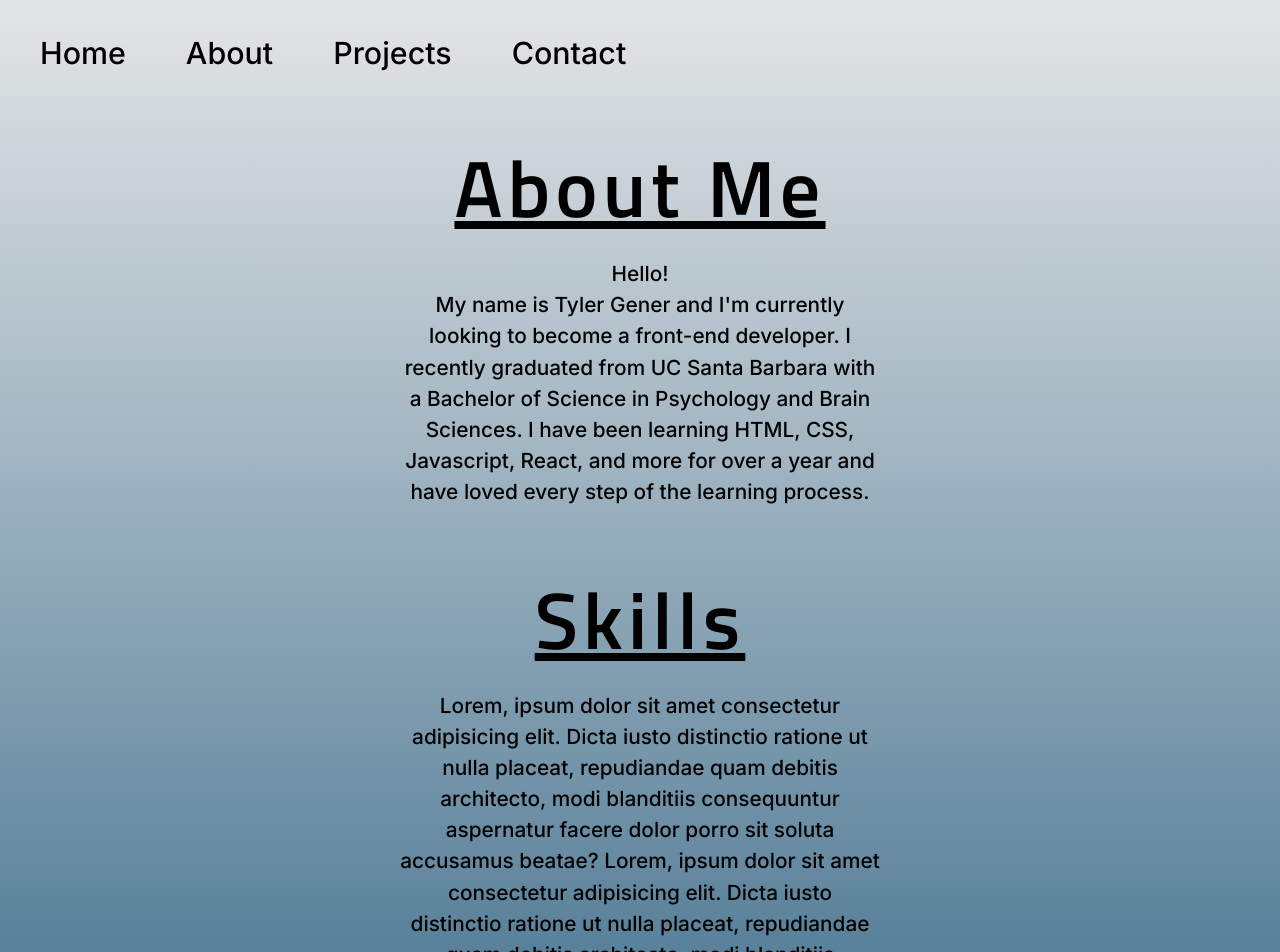
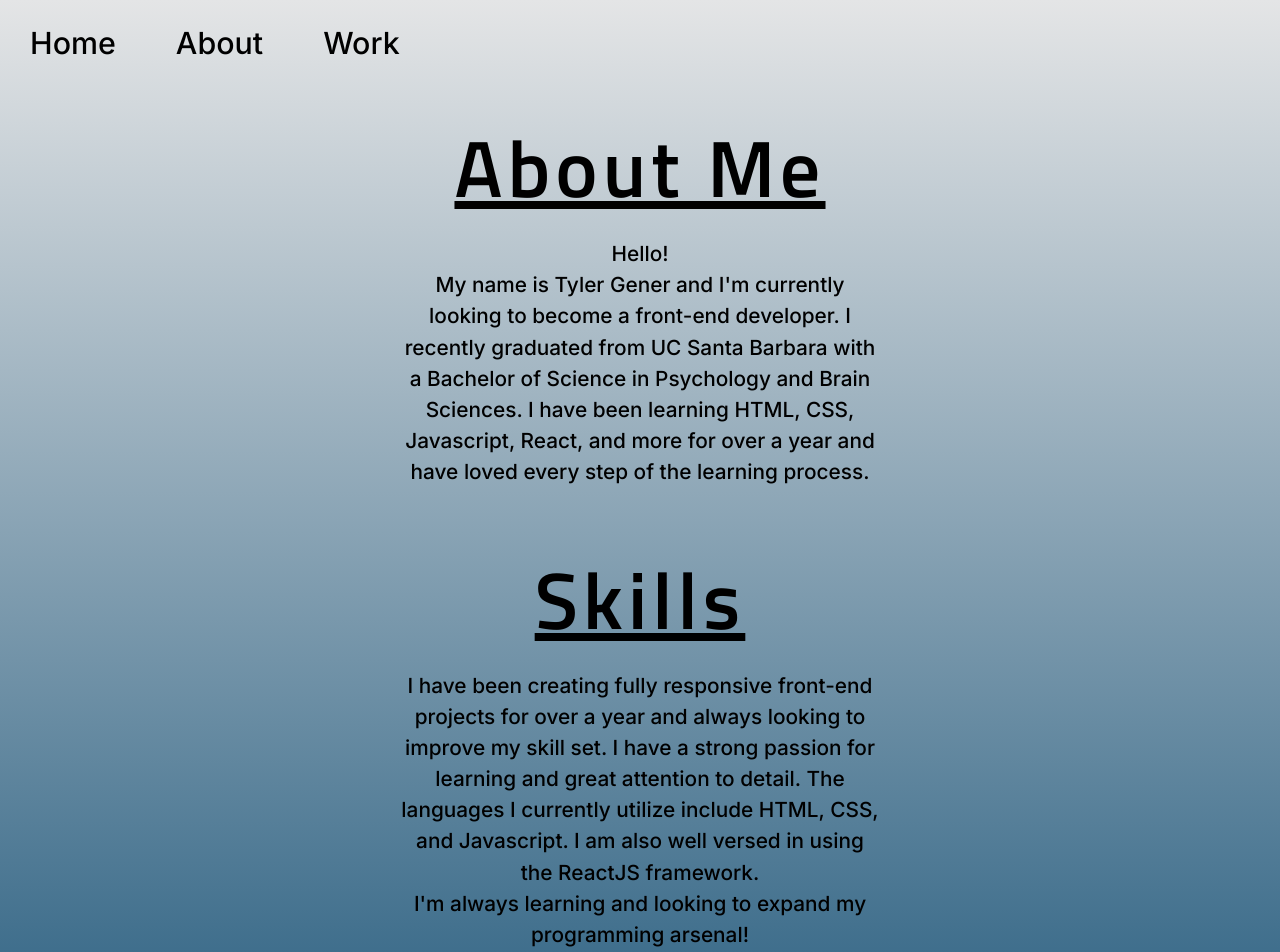
Before and after one commit to tylerpgen/portfolio, a React (Create React App) app: page /about in a window 1280 px wide. Shown: the top 952 px of the page. Built offline with nearby package versions, Linux system fonts and the light colour scheme.

Commit message:
about page

```diff
--- a/src/components/AnimatedNav.jsx
+++ b/src/components/AnimatedNav.jsx
@@ -27,7 +27,6 @@ const Navbar = styled.div`
 const NavbarLinkContainer = styled.div`
   width: 100%;
   display: flex;
-  padding: 10px;
   text-align: center;
   position: relative;
 
@@ -93,10 +92,7 @@ const AnimatedNav = () => {
             About
           </NavbarLink>
           <NavbarLink onClick="window.location.reload();" to="/projects">
-            Projects
-          </NavbarLink>
-          <NavbarLink onClick="window.location.reload();" to="/contact">
-            Contact
+            Work
           </NavbarLink>
         </NavbarLinkContainer>
       </Navbar>
--- a/src/components/Footer.jsx
+++ b/src/components/Footer.jsx
@@ -3,7 +3,7 @@ import { FaGithubAlt, FaLinkedin } from "react-icons/fa";
 const Container = styled.div`
   width: 100%;
   height: 120px;
-  background: rgba(0, 0, 0, 0.2);
+  background: rgba(0, 0, 0, 0.1);
 `;
 
 const FooterContainer = styled.div`
--- a/src/pages/About.jsx
+++ b/src/pages/About.jsx
@@ -140,17 +140,12 @@ const About = () => {
         <Header>Skills</Header>
         <InfoContainer>
           <Info>
-            Lorem, ipsum dolor sit amet consectetur adipisicing elit. Dicta
-            iusto distinctio ratione ut nulla placeat, repudiandae quam debitis
-            architecto, modi blanditiis consequuntur aspernatur facere dolor
-            porro sit soluta accusamus beatae? Lorem, ipsum dolor sit amet
-            consectetur adipisicing elit. Dicta iusto distinctio ratione ut
-            nulla placeat, repudiandae quam debitis architecto, modi blanditiis
-            consequuntur aspernatur facere dolor porro sit soluta accusamus
-            beatae? Lorem, ipsum dolor sit amet consectetur adipisicing elit.
-            Dicta iusto distinctio ratione ut nulla placeat, repudiandae quam
-            debitis architecto, modi blanditiis consequuntur aspernatur facere
-            dolor porro sit soluta accusamus beatae?
+            I have been creating fully responsive front-end projects for over a
+            year and always looking to improve my skill set. I have a strong
+            passion for learning and great attention to detail. The languages I
+            currently utilize include HTML, CSS, and Javascript. I am also well
+            versed in using the ReactJS framework. <br />
+            I'm always learning and looking to expand my programming arsenal!
           </Info>
         </InfoContainer>
       </HeaderContainer>
```
